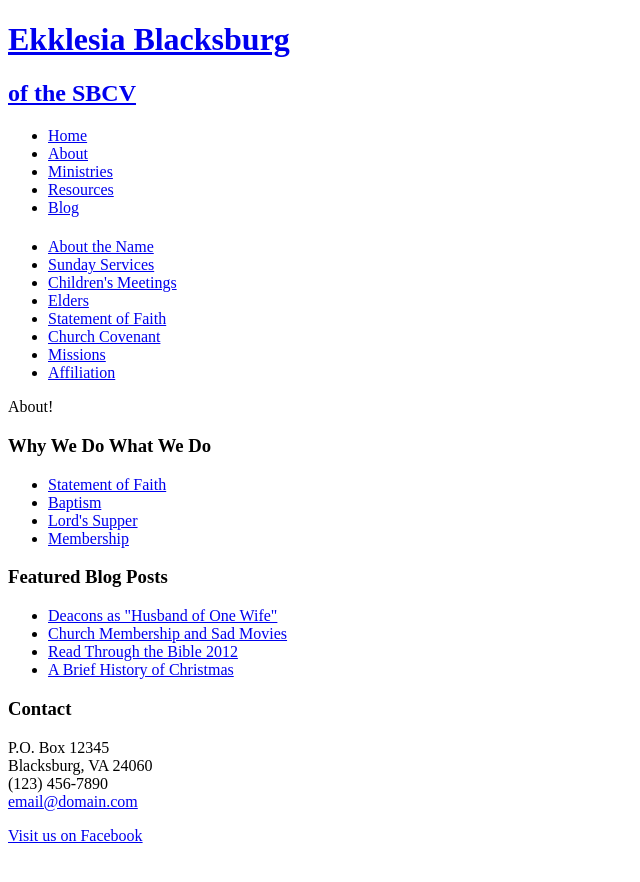
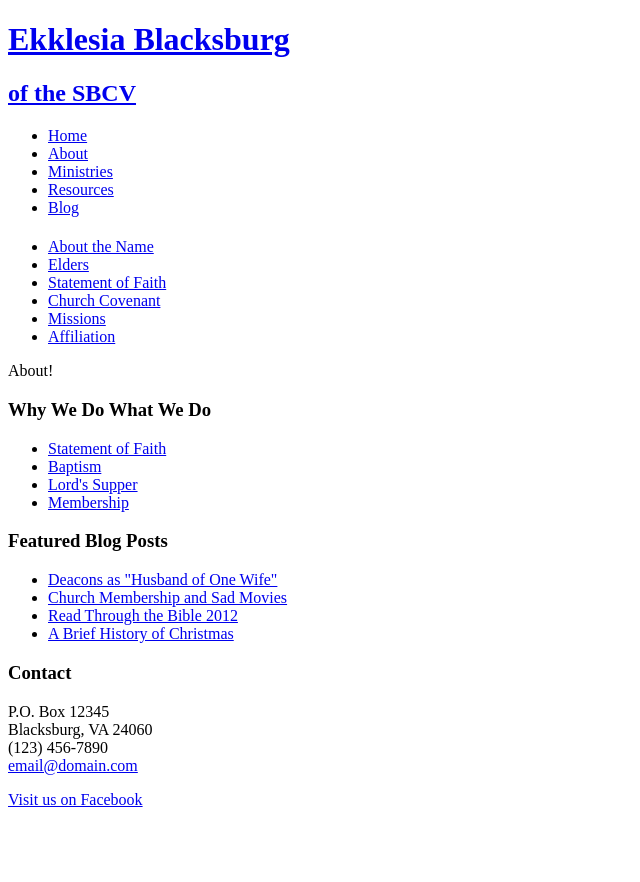
Before and after one commit to nrvcf/nrvcf.github.io, a Jekyll site: the page built from about/affiliation/index.md, in a window 1280 px wide. Shown: the top 882 px of the page, without its empty margins (0-640 px from the left). Built offline with Jekyll 4.4.1, drawn with Linux system fonts in a browser that asks for light colours; some of the changed lines change nothing that is shown.

Commit message:
Updated about subnav.

```diff
--- a/_layouts/about.html
+++ b/_layouts/about.html
@@ -5,14 +5,14 @@
 
 <div id="sidebar">
   <ul class="subnav">
-    <li><a href="#">About the Name</a></li>
-    <li><a href="#">Sunday Services</a></li>
-    <li><a href="#">Children's Meetings</a></li>
-    <li><a href="#">Elders</a></li>
-    <li><a href="#">Statement of Faith</a></li>
-    <li><a href="#">Church Covenant</a></li>
-    <li><a href="#">Missions</a></li>
-    <li><a href="#">Affiliation</a></li>
+    <li><a href="/about/name">About the Name</a></li>
+    <!-- <li><a href="#">Sunday Services</a></li> -->
+    <!-- <li><a href="#">Children's Meetings</a></li> -->
+    <li><a href="/about/elders">Elders</a></li>
+    <li><a href="/about/beliefs">Statement of Faith</a></li>
+    <li><a href="/about/covenant">Church Covenant</a></li>
+    <li><a href="/about/missions">Missions</a></li>
+    <li><a href="/about/affiliation">Affiliation</a></li>
   </ul>
 </div>
 <div id="body">
```
